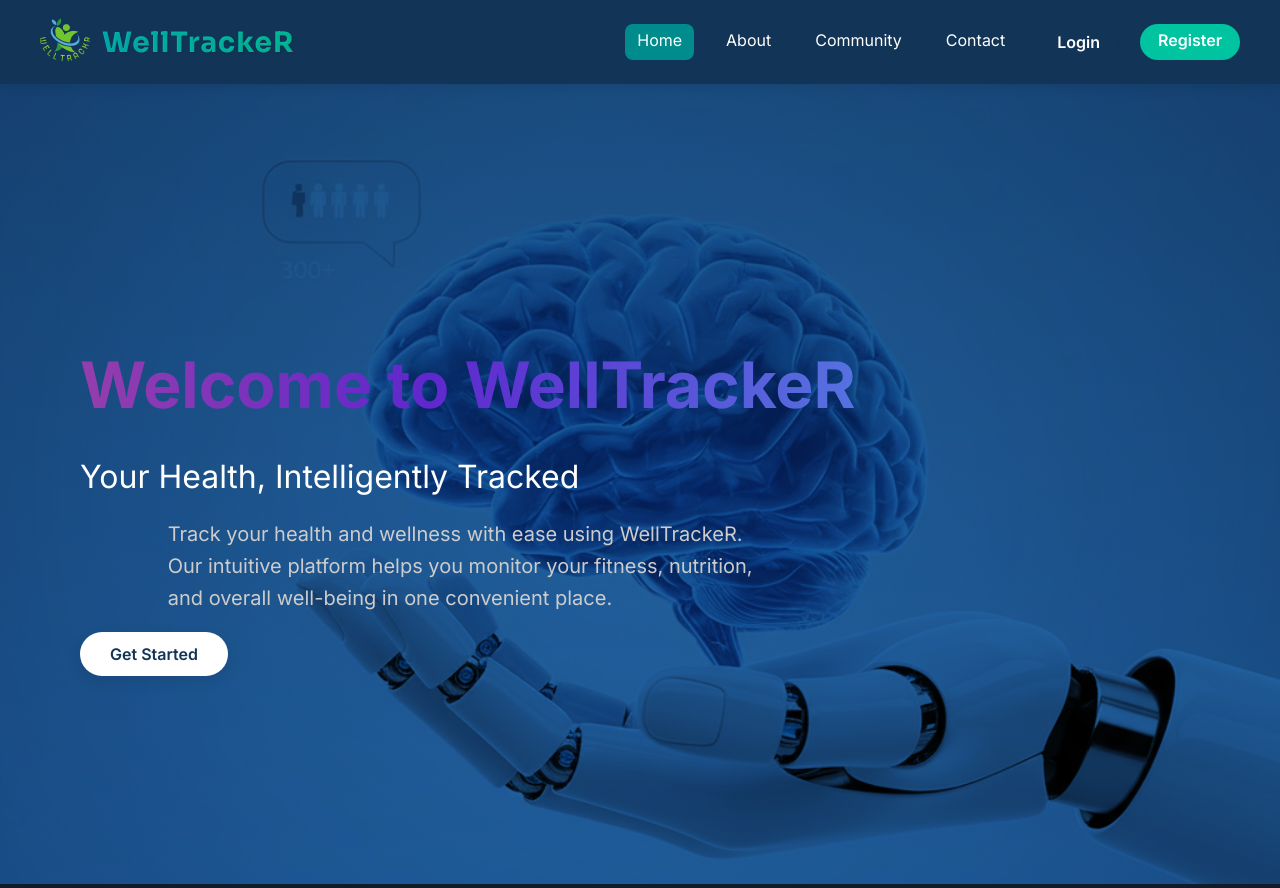
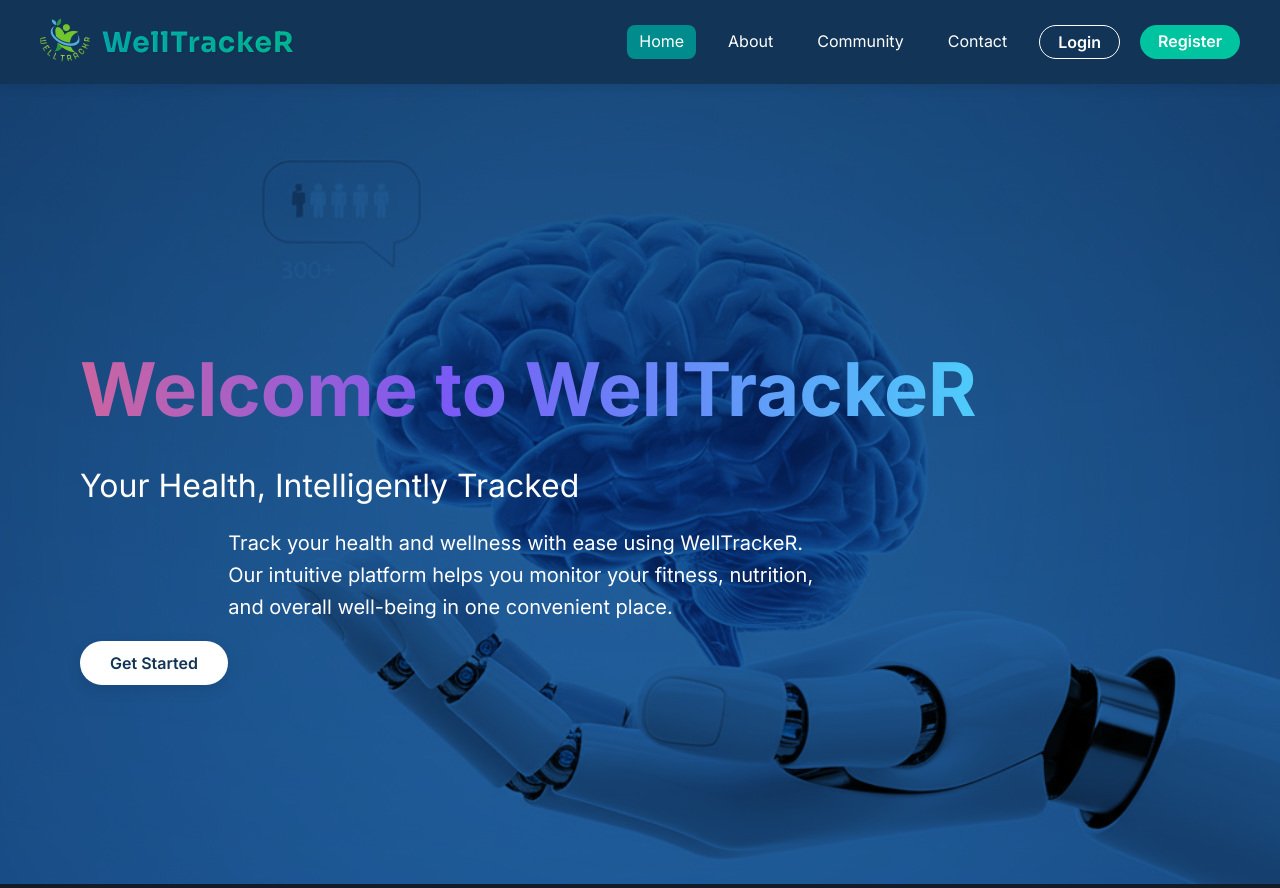
Before and after one commit to sankajithdjinasena/WelltackerR, a PHP site: page /predict/ in a window 1280 px wide. Shown: the top 888 px of the page. Run offline with PHP 8.4, Linux system fonts and the light colour scheme; some libraries are stand-ins or nearby versions.

Commit message:
Frontend CSS update 2

```diff
--- a/about.php
+++ b/about.php
@@ -77,6 +77,8 @@
         }
         .nav-links a.login-btn{
   color: var(--text-light);
+    border: 1px solid var(--text-light);
+
 }
 .nav-links a.login-btn:hover{
   background-color: var(--text-light);
--- a/contact.php
+++ b/contact.php
@@ -77,6 +77,8 @@
         }
         .nav-links a.login-btn{
   color: var(--text-light);
+    border: 1px solid var(--text-light);
+
 }
 .nav-links a.login-btn:hover{
   background-color: var(--text-light);
--- a/css/community.css
+++ b/css/community.css
@@ -16,12 +16,14 @@
 }
 
 .community-header p {
-  color: #555;
+  color: var(--text-light);
   font-size: 16px;
 }
 
 .nav-links a.login-btn{
   color: var(--text-light);
+    border: 1px solid var(--text-light);
+
 }
 .nav-links a.login-btn:hover{
   background-color: var(--text-light);
@@ -54,7 +56,7 @@
 
 .community-post-form .form-group label {
   font-weight: 600;
-  color: #333;
+  color: var(--text-light);
 }
 
 .community-post-form textarea {
--- a/css/doctor.css
+++ b/css/doctor.css
@@ -9,6 +9,7 @@
 
         .nav-links a.login-btn{
   color: var(--text-light);
+  border: 1px solid var(--text-light);
 }
 .nav-links a.login-btn:hover{
   background-color: var(--text-light);
@@ -113,7 +114,7 @@
 
 .userinfo-dialog label {
   font-weight: 600;
-  color: #333;
+  color: black;
   display: block;
   margin-bottom: 5px;
 }
--- a/css/patient.css
+++ b/css/patient.css
@@ -159,7 +159,7 @@ body {
 }
 
 .vital-title {
-    color: #64748b;
+    color: var(--text-light);
     font-size: 0.95em;
     font-weight: 500;
 }
@@ -200,7 +200,7 @@ body {
 .vital-value {
     font-size: 2em;
     font-weight: 700;
-    color: #1e293b;
+    color: black;
     margin-bottom: 5px;
 }
 
@@ -525,7 +525,7 @@ body {
 
 .vitals-dialog label {
   font-weight: 600;
-  color: #333;
+  color: #fff;
   display: block;
   margin-bottom: 5px;
 }
--- a/css/style.css
+++ b/css/style.css
@@ -3,31 +3,31 @@
 @import url('https://fonts.googleapis.com/css2?family=Sora:wght@400;500;600;700&display=swap');
 
 :root {
-    /* Primary Color - Deep Blue */
+    /* Dark Mode Backgrounds */
+    --bg-main: #121C28;   /* main background */
+    --bg-card: #1A2532;   /* card/container background */
+
+    /* Primary Text (bright enough for dark bg) */
+    --text-light: #E1E8F0;   /* slightly brighter than before for better contrast */
+
+    /* Secondary / Muted Text (still subtle but readable) */
+    --text-muted: #A3B1C0;   /* lighter than #8899A8 for better readability */
+
+    /* Accent Colors (for buttons, highlights) */
     --pcolor: #034355;
-    /* Secondary Accent - Teal/Cyan for contrast */
     --s1color: #00B5B5;
-    /* Darker Teal for rich contrast */
     --s2color: #008C8C;
-    /* Warm Accent - Bright Orange-Amber for strong CTA contrast */
     --accent: #FF9800;
-    /* Warm/Hot Accent - Coral (for emergency/CTAs) */
     --accent-hot: #FF6B6B;
-    /* Light/Success Teal for main text/features */
     --success: #00C49F;
 
-    /* DARK MODE PALETTE - EYE COOLING */
-    --bg-main: #121C28; /* Main deep blue-gray background (Cooling) */
-    --bg-card: #1A2532; /* Slightly lighter blue-gray for cards/containers (Cooling) */
-    --text-light: #DCE4EC; /* Primary light text (Off-white for eye comfort) */
-    --text-muted: #8899A8; /* Secondary/muted text color */
-
-    /* Gradients using the new palette (no changes here, they use accents) */
+    /* Gradients */
     --gradient: linear-gradient(135deg, var(--pcolor) 0%, var(--success) 50%, var(--s2color) 100%);
     --aqua-flow: linear-gradient(135deg, var(--s1color) 0%, var(--pcolor) 50%, var(--s2color) 100%);
     --green-breeze: linear-gradient(135deg, var(--success) 0%, var(--s1color) 50%, var(--s2color) 100%);
     --gradient-hero: linear-gradient(135deg, rgba(3, 67, 85, 0.92) 0%, rgba(0, 130, 130, 0.88) 100%);
 }
+
 
 body {
     margin: 0;
--- a/index.php
+++ b/index.php
@@ -49,26 +49,24 @@
         .header_title {
             position: relative;
             z-index: 2;
-            max-width: 800px;
+            max-width: 1000px;
         }
-
-        .header_title h1 {
-    font-size: 64px;
+.header_title h1 {
+    font-size: 74px;
     font-weight: 700;
     margin-bottom: 15px;
     line-height: 1.2;
 
-    /* Gradient Text */
-    background: linear-gradient(90deg, #ff6b6b, #5f27cd, #48dbfb, #ff9f43);
-    background-size: 400% 400%;
+    /* Soft gradient */
+    background: linear-gradient(90deg, #ff6b6b, #7a5af5, #48dbfb, #ffb86c);
+    background-size: 200% 200%;
     -webkit-background-clip: text;
     -webkit-text-fill-color: transparent;
 
-    /* Animation */
-    animation: animateGradient 6s ease infinite;
+    animation: gradientDrift 8s ease-in-out infinite;
 }
 
-@keyframes animateGradient {
+@keyframes gradientDrift {
     0% {
         background-position: 0% 50%;
     }
@@ -79,6 +77,8 @@
         background-position: 0% 50%;
     }
 }
+
+
 
 
         .header_title h3 {
@@ -100,6 +100,7 @@
 
 .nav-links a.login-btn{
   color: var(--text-light);
+  border: 1px solid var(--text-light);
 }
 .nav-links a.login-btn:hover{
   background-color: var(--text-light);
@@ -142,7 +143,7 @@
       <h1>Welcome to WellTrackeR</h1>
       <h3>Your Health,
         Intelligently Tracked</h3>
-      <p>Track your health and wellness with ease using WellTrackeR. Our intuitive platform helps you monitor your
+      <p style="color: #fff;">Track your health and wellness with ease using WellTrackeR. Our intuitive platform helps you monitor your
         fitness, nutrition, and overall well-being in one convenient place.</p>
       <a href="register.php" class="get-started-btn">Get Started</a>
     </div>
--- a/patient_portal.php
+++ b/patient_portal.php
@@ -386,9 +386,13 @@
 
             label {
                 font-weight: 600;
-                color: #333;
+                color: #000;
                 display: block;
                 margin-bottom: 5px;
+            }
+
+            .form-group label{
+                color: #000;
             }
 
             input,
--- a/register.php
+++ b/register.php
@@ -16,6 +16,7 @@
 #active{
     color: yellow;
 }
+
 </style>
 
 <body>
--- a/view_community_posts.php
+++ b/view_community_posts.php
@@ -27,6 +27,7 @@ $result = $conn->query($sql);
 <style>
             .nav-links a.login-btn{
   color: var(--text-light);
+  border: 1px solid var(--text-light);
 }
 .nav-links a.login-btn:hover{
   background-color: var(--text-light);
--- a/view_contact_messages.php
+++ b/view_contact_messages.php
@@ -27,6 +27,7 @@ $result = $conn->query($sql);
 <style>
             .nav-links a.login-btn{
   color: var(--text-light);
+  border: 1px solid var(--text-light);
 }
 .nav-links a.login-btn:hover{
   background-color: var(--text-light);
--- a/view_doctors.php
+++ b/view_doctors.php
@@ -42,6 +42,7 @@ $result = $conn->query($sql);
 <style>
             .nav-links a.login-btn{
   color: var(--text-light);
+  border: 1px solid var(--text-light);
 }
 .nav-links a.login-btn:hover{
   background-color: var(--text-light);
--- a/view_reply.php
+++ b/view_reply.php
@@ -30,6 +30,7 @@ $result = $conn->query($sql);
 <style>
             .nav-links a.login-btn{
   color: var(--text-light);
+  border: 1px solid var(--text-light);
 }
 .nav-links a.login-btn:hover{
   background-color: var(--text-light);
--- a/view_users.php
+++ b/view_users.php
@@ -27,6 +27,7 @@ $result = $conn->query($sql);
 <style>
             .nav-links a.login-btn{
   color: var(--text-light);
+  border: 1px solid var(--text-light);
 }
 .nav-links a.login-btn:hover{
   background-color: var(--text-light);
```
Also changed, not shown: css/login.css (+15 -15 lines), doctor_portal.php (+8 -3 lines), image/Gemini_Generated_Image_urnp7qurnp7qurnp.png (renamed from image/bg.png).
